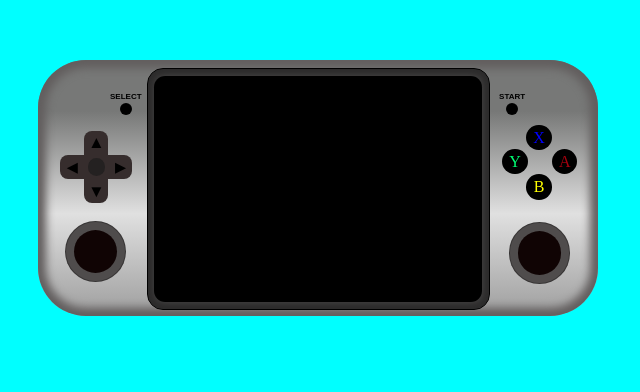
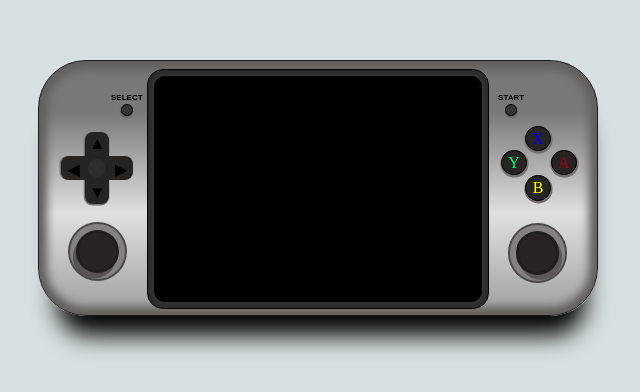
Before and after one commit to jorgemctin/VideoConsoleCSS, a plain HTML site: page index.html in a window 1280 px wide. Shown: the part 180-572 px from the top of the page, without its empty margins (322-962 px from the left). Drawn offline with Linux system fonts and the light colour scheme.

Commit message:
add effects of shadow to the buttons

```diff
--- a/css/style.css
+++ b/css/style.css
@@ -2,6 +2,7 @@
 *{
     margin: 0%;
     padding: 0;
+    box-sizing: border-box;
 
 }
 
@@ -10,7 +11,7 @@
     width:100vw;
     display: flex;
     flex-direction: column;
-    background-color: aqua;
+    background-color: rgb(215, 224, 224);
     flex-direction: column;
 }
 
@@ -20,17 +21,26 @@
         display: flex;
         align-items: center;
         justify-content: center;
+
+}
+.anbernicborder{
+    height: 16em;
+    width: 35em;
+    border-radius: 3em;
+    box-shadow: 0.2em 2.2em 1.5em -1em black;
 }
 .anbernic{
     height: 16em;
     width: 35em;
+    border: 0.1em solid black;
     border-radius: 3em;
     box-shadow: inset 0 0 0.5em 0.5em rgb(98, 94, 94);
-    border-color: rgb(78, 78, 78);
+    border-color: rgb(28, 27, 27);
     display: flex;
     background: linear-gradient(90deg,#9e9e9e 0%, #e0e0e0 40%, #777877 80%);
     background: -webkit-linear-gradient(90deg,#9e9e9e 0%, #e0e0e0 40%, #777877 80%);
     background: -moz-linear-gradient(90deg,#9e9e9e 0%, #e0e0e0 40%, #777877 80%);
+
 
 }
 
@@ -56,8 +66,11 @@
     margin-top: -0.3em;
     height: 0.75em;
     width: 0.75em;
+    border: 0.08em solid black;
+    border-color:  black;
     border-radius: 50%;
-    background-color: black;
+    background-color: rgb(55, 54, 54);
+    box-shadow: -0.03em 0.07em 0em 0.05em rgb(103, 97, 97);
 }
 
 .arrow1 {
@@ -65,11 +78,12 @@
     margin-top: 1em;
     height: 4.5em;
     width: 1.5em;
-    background-color: rgb(54, 45, 45);
+    background-color: rgb(38, 35, 35);
     border-radius: 0.5em;
     display: flex;
     align-items:center;
     justify-content: center;
+    box-shadow: -0.03em 0.05em 0em 0.05em rgb(116, 112, 112);
 
 
 
@@ -88,11 +102,12 @@
     margin-top: -3em;
     height: 1.5em;
     width: 4.5em;
-    background-color: rgb(54, 45, 45);
+    background-color: rgb(38, 35, 35);
     border-radius: 0.5em;
     display: flex;
     align-items:center;
     justify-content: center;
+    box-shadow: -0.09em 0em 0em 0em rgb(116, 112, 112);
 
 
 
@@ -103,19 +118,20 @@
     height: 1.1em;
     width: 1.1em;
     border-radius: 50%;
-    background-color: #1f1e1ec7;
+    background-color: #322f2fc7;
     margin-right: 0.6em;
 
 }
 
 .arrowleft{
-    margin-right: 0.7em;
-    font-size: 0.9em;
+    margin-right: 0.5em;
+    margin-top: 0.1em;
+    font-size: 1em;
 
 }
 .arrowright{
-
-    font-size: 0.9em;
+    margin-top: 0.1em;
+    font-size: 1em;
 
 }
 
@@ -123,13 +139,13 @@
     height: 3.7em;
     width: 3.7em;
     border-radius: 50%;
-    background-color: rgb(79, 76, 76);
+    background-color: rgb(133, 129, 129);
     margin-top: 2.6em;
-    margin-left: 1.7em;
+    margin-left: 1.8em;
     display: flex;
     justify-content: center;
     align-items: center;
-    border: 0.1em solid rgba(29, 27, 27, 0.468);
+    border: 0.13em solid rgba(9, 9, 9, 0.468);
 
 
 
@@ -141,7 +157,9 @@
     height: 2.7em;
     width: 2.7em;
     border-radius: 50%;
-    background-color: rgb(16, 4, 4);
+    background-color: rgb(40, 36, 36);
+    border: 0.2em solid rgba(23, 22, 22, 0.468);
+    box-shadow: -0.2em 0.34em 0em 0em rgba(79, 75, 75, 0.841);
 
 
 
@@ -191,8 +209,11 @@
     margin-top: -0.3em;
     height: 0.75em;
     width: 0.75em;
+    border: 0.08em solid black;
+    border-color:  black;
     border-radius: 50%;
-    background-color: black;
+    background-color: rgb(55, 54, 54);
+    box-shadow: 0.02em 0.07em 0em 0.05em rgb(103, 97, 97);
 
 }
 
@@ -205,6 +226,7 @@
     border-radius: 0.5em;
     display: flex;
     justify-content: center;
+
 
 
 
@@ -224,59 +246,67 @@
 .X{
     height: 1.6em;
     width: 1.6em;
-    background-color: black;
+    background-color: rgb(40, 36, 36);
     border-radius: 50%;
+    border: 0.1em solid black;
     display: flex;
     justify-content: center;
     align-items: center;
     color: blue;
+    box-shadow: 0.03em 0.08em 0em 0.07em rgb(116, 112, 112);
 
 }
 .B{
     height: 1.6em;
     width: 1.6em;
-    background-color: black;
+    background-color: rgb(40, 36, 36);
     border-radius: 50%;
+    border: 0.1em solid black;
     display: flex;
     justify-content: center;
     align-items: center;
     margin-top: 1.5em;
     color: yellow;
+    box-shadow: 0.03em 0.08em 0em 0.07em rgb(116, 112, 112);
 }
 .Y{
     height: 1.6em;
     width: 1.6em;
-    background-color: black;
+    background-color: rgb(40, 36, 36);
+    border: 0.1em solid black;
     border-radius: 50%;
     display: flex;
     justify-content: center;
     align-items: center;
     color: rgb(0, 255, 115);
+    box-shadow: 0.03em 0.08em 0em 0.07em rgb(116, 112, 112);
 
 }
 .A{
     height: 1.6em;
     width: 1.6em;
-    background-color: black;
+    background-color: rgb(40, 36, 36);
+    border: 0.1em solid black;
     border-radius: 50%;
     display: flex;
     justify-content: center;
     align-items: center;
     color: rgb(166, 1, 14);
     margin-left: 1.5em;
+    box-shadow: 0.03em 0.08em 0em 0.07em rgb(116, 112, 112);
 
 }
 .joy3{
     height: 3.7em;
     width: 3.7em;
     border-radius: 50%;
-    background-color: rgb(79, 76, 76);
+    background-color: rgb(133, 129, 129);
     margin-top: 2.8em;
     margin-left: 1.2em;
     display: flex;
     justify-content: center;
     align-items: center;
-    border: 0.1em solid rgba(29, 27, 27, 0.468);
+    border: 0.13em solid rgba(9, 9, 9, 0.468);
 }
 
 .joy4{
@@ -284,6 +314,8 @@
     height: 2.7em;
     width: 2.7em;
     border-radius: 50%;
-    background-color: rgb(16, 4, 4);
+    background-color: rgb(40, 36, 36);
+    border: 0.2em solid rgba(23, 22, 22, 0.468);
+    box-shadow: 0.2em 0.3em 0em 0em rgba(79, 75, 75, 0.759);
 
 }
--- a/index.html
+++ b/index.html
@@ -11,13 +11,12 @@
 <body>
     <div class="container">
         <div class="all">
+            <div class="anbernicborder">
             <div class="anbernic">
                 <div class="joystick1">
                     <div class="select">SELECT</div>
                     <div class="selectbutton"></div>
-
                 <div class="arrow1">
-
                     <div class="arrowcol">
                         <div class="arrowup">▲</div>
                         <div class="arrowdown">▼</div>
@@ -61,6 +60,7 @@
       </div>
    </div>
 </div>
+</div>
 
 
 </body>
```
Lines whose indentation alone changed are shown as unchanged.
